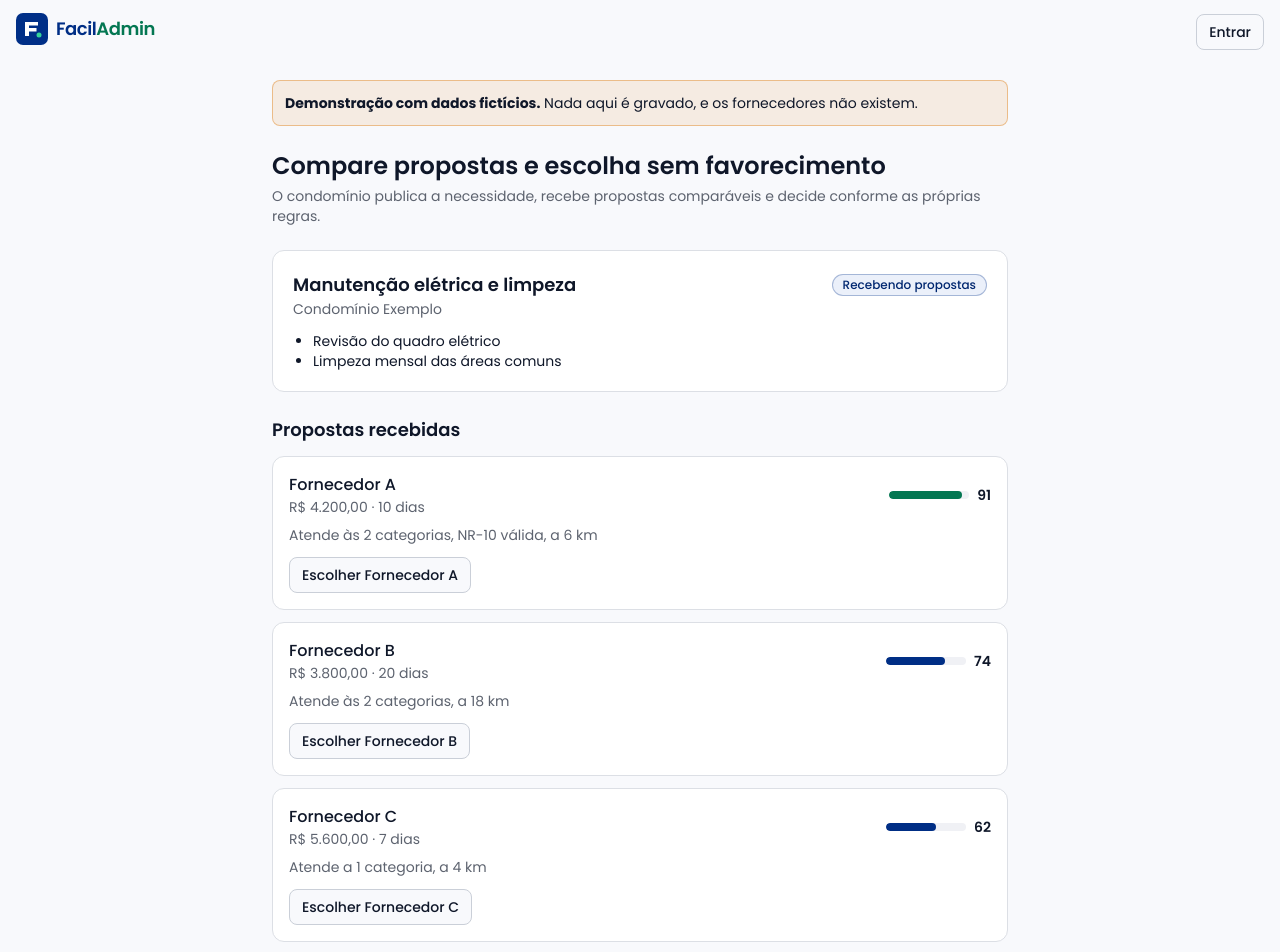
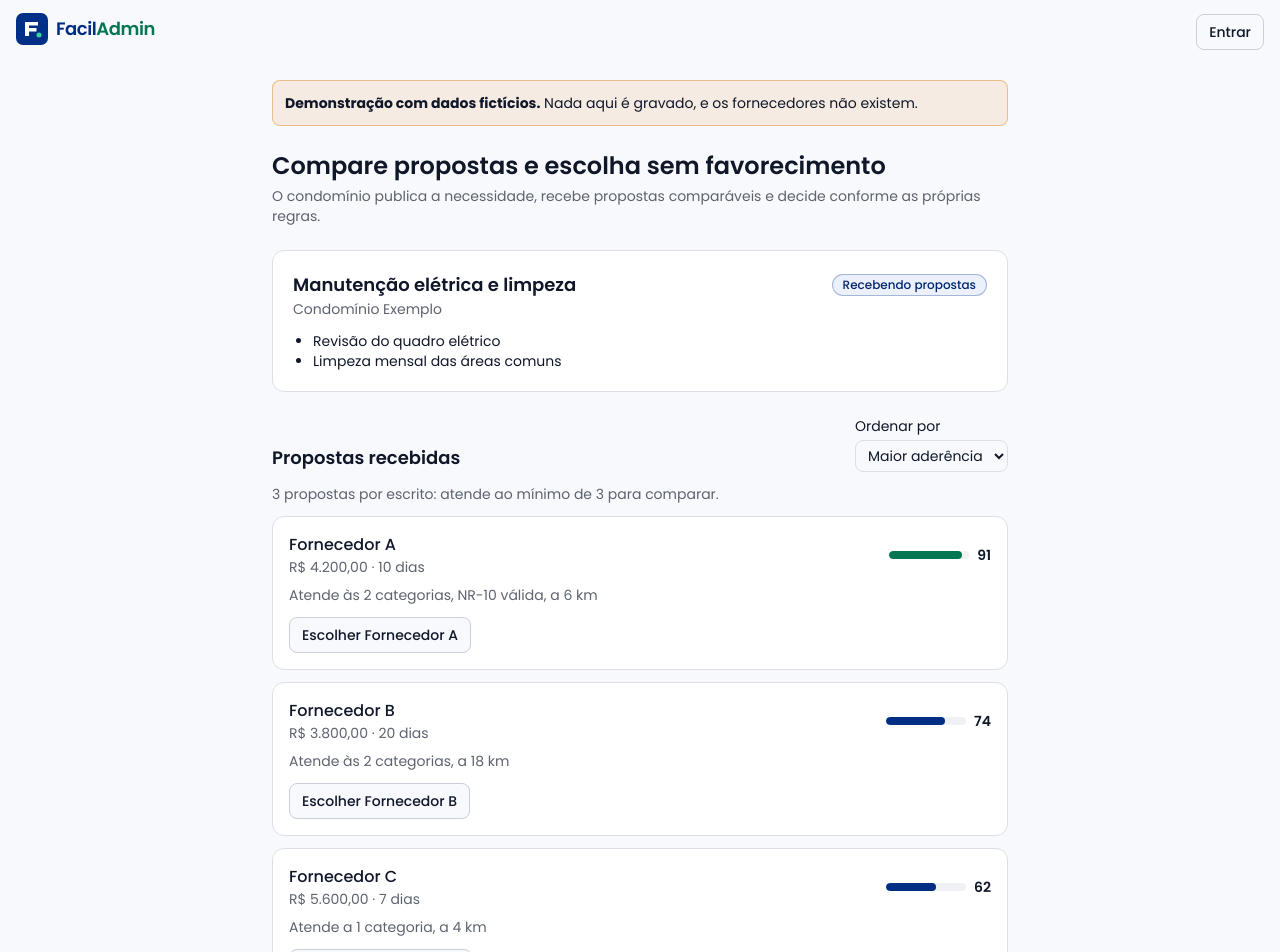
Before and after one commit to douglasabnovato/facil-admin-plataforma, a React (Vite) app: page /demonstracao in a window 1280 px wide. Shown: the top 952 px of the page. Built offline with nearby package versions, Linux system fonts and the light colour scheme; no server answers.

Commit message:
feat: ordena propostas e avisa o mínimo de 3 na demonstração
Co-Authored-By: Claude Opus 5.5 <noreply@anthropic.com>

```diff
--- a/src/features/demonstracao/Demonstracao.tsx
+++ b/src/features/demonstracao/Demonstracao.tsx
@@ -7,15 +7,16 @@ import { Link } from "react-router-dom";
 import { Marca } from "@/app/Marca";
 import { Score, SeloStatus } from "@/components/Comuns";
 import { Button } from "@/components/ui/button";
+import { faltamPropostas, ordenarPropostas, type CriterioOrdem } from "@/features/propostas/regras";
 
-type Proposta = { id: string; fornecedor: string; valor: number; prazo: string; score: number; motivos: string };
+type Proposta = { id: string; fornecedor: string; valor: number; prazoDias: number; score: number; motivos: string };
 
 const LISTA = { titulo: "Manutenção elétrica e limpeza", condominio: "Condomínio Exemplo", itens: ["Revisão do quadro elétrico", "Limpeza mensal das áreas comuns"] };
 
 const PROPOSTAS: Proposta[] = [
-  { id: "a", fornecedor: "Fornecedor A", valor: 4200, prazo: "10 dias", score: 91, motivos: "Atende às 2 categorias, NR-10 válida, a 6 km" },
-  { id: "b", fornecedor: "Fornecedor B", valor: 3800, prazo: "20 dias", score: 74, motivos: "Atende às 2 categorias, a 18 km" },
-  { id: "c", fornecedor: "Fornecedor C", valor: 5600, prazo: "7 dias", score: 62, motivos: "Atende a 1 categoria, a 4 km" },
+  { id: "a", fornecedor: "Fornecedor A", valor: 4200, prazoDias: 10, score: 91, motivos: "Atende às 2 categorias, NR-10 válida, a 6 km" },
+  { id: "b", fornecedor: "Fornecedor B", valor: 3800, prazoDias: 20, score: 74, motivos: "Atende às 2 categorias, a 18 km" },
+  { id: "c", fornecedor: "Fornecedor C", valor: 5600, prazoDias: 7, score: 62, motivos: "Atende a 1 categoria, a 4 km" },
 ];
 
 const LIMITE_SEM_VOTACAO = 5000;
@@ -24,6 +25,9 @@ const moeda = (v: number) => v.toLocaleString("pt-BR", { style: "currency", curr
 /* Página pública com o comparativo de propostas e a regra de aprovação. */
 export default function Demonstracao() {
   const [escolhida, setEscolhida] = useState<Proposta | null>(null);
+  const [ordem, setOrdem] = useState<CriterioOrdem>("score");
+  const lista = ordenarPropostas(PROPOSTAS, ordem);
+  const faltam = faltamPropostas(PROPOSTAS.length);
 
   return (
     <div className="min-h-screen bg-background">
@@ -58,14 +62,33 @@ export default function Demonstracao() {
         </section>
 
         <section aria-labelledby="demo-propostas" className="space-y-3">
-          <h2 id="demo-propostas" className="text-lg font-semibold">Propostas recebidas</h2>
-          <ul className="space-y-3">
-            {PROPOSTAS.map((p) => (
+          <div className="flex flex-wrap items-end justify-between gap-3">
+            <h2 id="demo-propostas" className="text-lg font-semibold">Propostas recebidas</h2>
+            <label className="flex flex-col text-sm">
+              Ordenar por
+              <select
+                className="mt-1 rounded-md border bg-background px-2 py-1 focus-visible:outline-none focus-visible:ring-2 focus-visible:ring-ring"
+                value={ordem}
+                onChange={(e) => setOrdem(e.target.value as CriterioOrdem)}
+              >
+                <option value="score">Maior aderência</option>
+                <option value="valor">Menor valor</option>
+                <option value="prazo">Menor prazo</option>
+              </select>
+            </label>
+          </div>
+          <p className="text-sm text-muted-foreground">
+            {faltam === 0
+              ? `${PROPOSTAS.length} propostas por escrito: atende ao mínimo de 3 para comparar.`
+              : `Faltam ${faltam} propostas para o mínimo de 3.`}
+          </p>
+          <ul className="space-y-3" aria-label="Propostas na ordem escolhida">
+            {lista.map((p) => (
               <li key={p.id} className="rounded-xl border bg-card p-4">
                 <div className="flex flex-wrap items-center justify-between gap-3">
                   <div>
                     <h3 className="font-medium">{p.fornecedor}</h3>
-                    <p className="text-sm text-muted-foreground">{moeda(p.valor)} · {p.prazo}</p>
+                    <p className="text-sm text-muted-foreground">{moeda(p.valor)} · {p.prazoDias} dias</p>
                   </div>
                   <Score valor={p.score} />
                 </div>
--- a/src/features/propostas/regras.ts
+++ b/src/features/propostas/regras.ts
@@ -36,4 +36,19 @@ export function lerValor(txt: string): number | undefined {
   return Number.isFinite(n) && n >= 0 ? n : undefined;
 }
 
+/* Critérios de ordenação do comparativo. */
+export type CriterioOrdem = "score" | "valor" | "prazo";
+
+/* Ordena sem alterar a lista original. Empate mantém a ordem recebida. */
+export function ordenarPropostas<T extends { valor: number; prazoDias: number; score: number }>(lista: T[], criterio: CriterioOrdem): T[] {
+  const chave = (p: T) => (criterio === "score" ? -p.score : criterio === "valor" ? p.valor : p.prazoDias);
+  return lista.map((p, i) => ({ p, i })).sort((a, b) => chave(a.p) - chave(b.p) || a.i - b.i).map((x) => x.p);
+}
+
+/* Boa prática de condomínio: ao menos 3 propostas por escrito antes de decidir. */
+export const MINIMO_PROPOSTAS = 3;
+export function faltamPropostas(recebidas: number, minimo = MINIMO_PROPOSTAS): number {
+  return Math.max(0, minimo - recebidas);
+}
+
 /* Fim de regras.ts */
```
Also changed, not shown: 2 other files (tests, documents, lock files or other folders).
